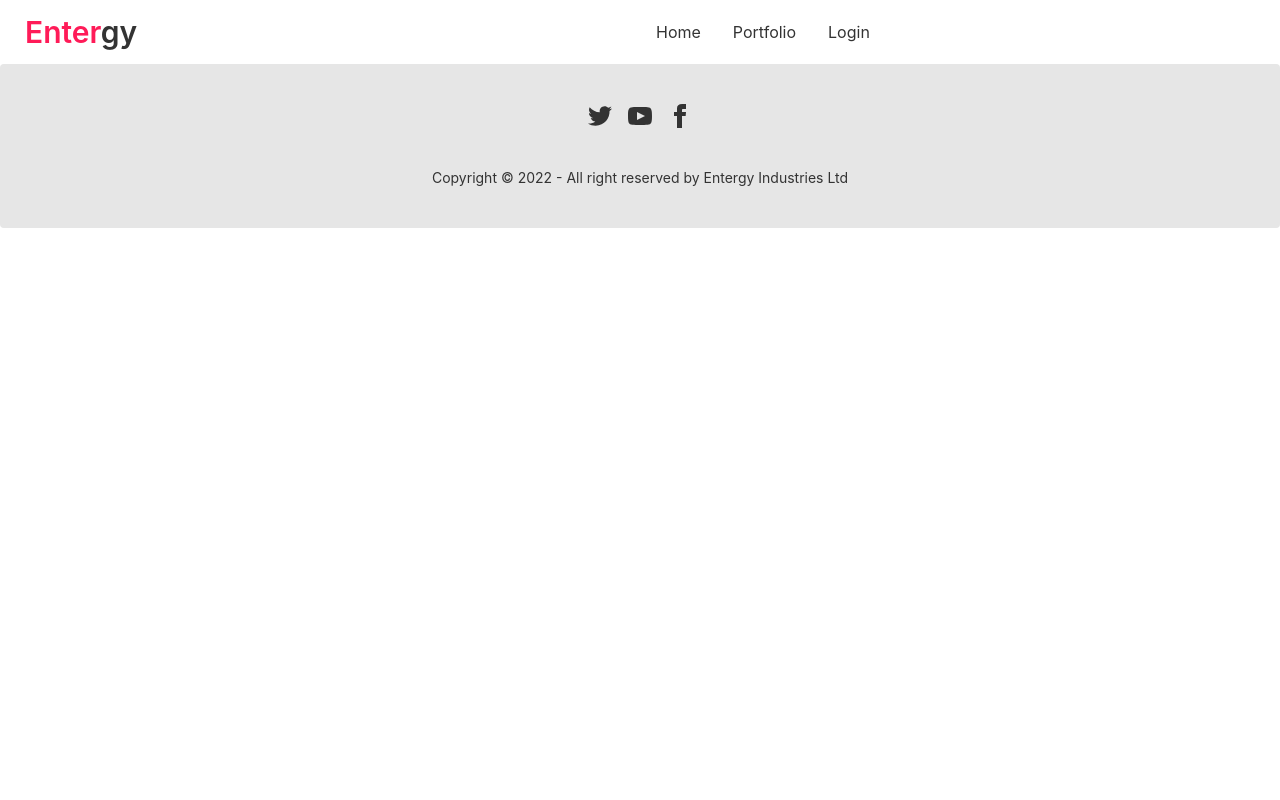
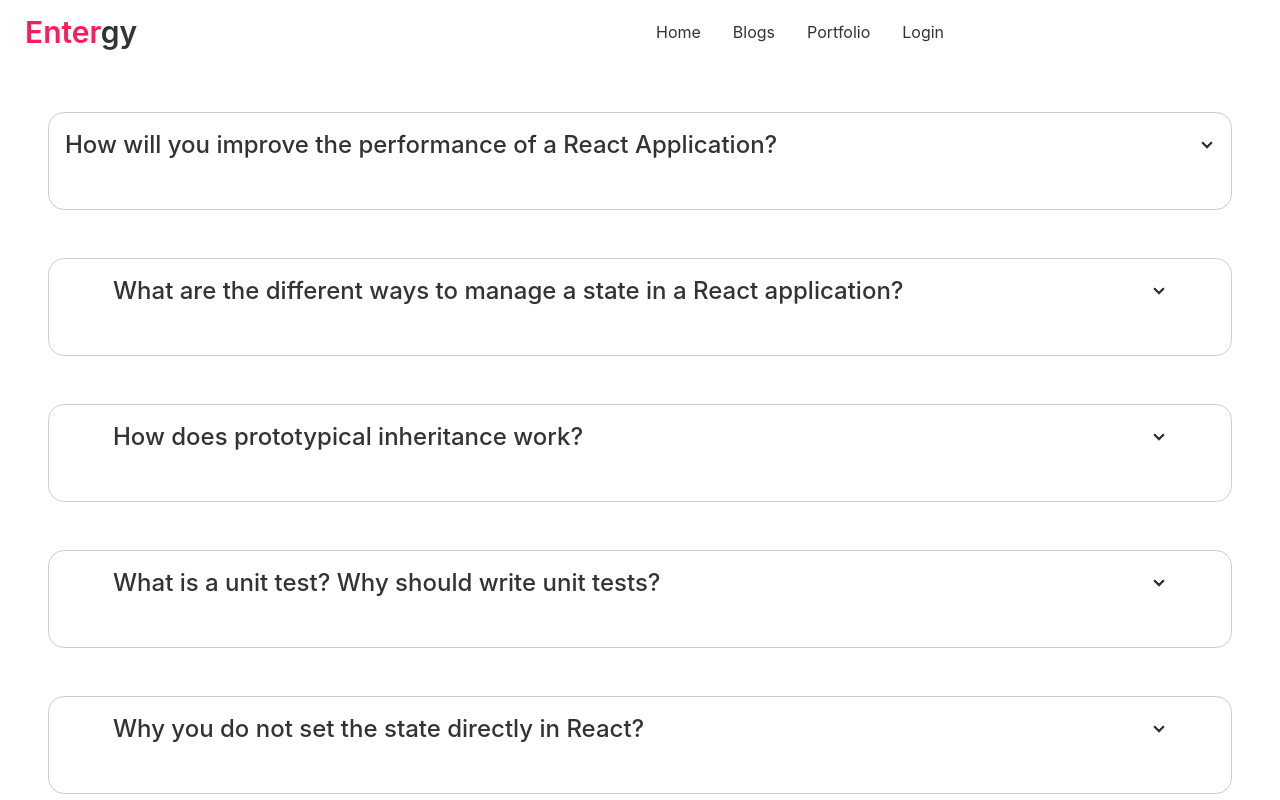
Before and after one commit to kmyeasin29/manufacturer-client, a React (Create React App) app: page /blog in a window 1280 px wide. Shown: the top 800 px of the page. Built offline with nearby package versions, Linux system fonts and the light colour scheme; no server answers.

Commit message:
blog page added

```diff
--- a/src/App.js
+++ b/src/App.js
@@ -7,6 +7,8 @@ import Portfolio from './pages/Portfolio/Portfolio';
 import Login from './pages/Auth/Login';
 import Registration from './pages/Auth/Registration';
 import RequireAuth from './pages/Auth/RequireAuth';
+import Blogs from './pages/Blogs/Blogs';
+import NotFound from './pages/NotFound';
 
 
 function App() {
@@ -15,16 +17,17 @@ function App() {
       <Navbar></Navbar>
       <Routes>
         <Route path='/' element={<Home></Home>}></Route>
+        <Route path='/blog' element={<Blogs></Blogs>}></Route>
         <Route path='/' element={<Portfolio></Portfolio>
         }></Route>
-        {/* <Route path='/portfolio' element={
+        <Route path='/portfolio' element={
           <RequireAuth>
-            <Portfolio></Portfolio>
+            {/* <Portfolio></Portfolio> */}
           </RequireAuth>
-        }></Route> */}
+        }></Route>
         <Route path='/login' element={<Login></Login>}></Route>
         <Route path='/Registration' element={<Registration></Registration>}></Route>
-
+        <Route path='*' element={<NotFound></NotFound>}></Route>
       </Routes>
       <Footer></Footer>
     </div>
--- a/src/pages/Auth/RequireAuth.js
+++ b/src/pages/Auth/RequireAuth.js
@@ -1,19 +1,19 @@
-// import React from 'react';
-// import { useAuthState } from 'react-firebase-hooks/auth';
-// import { Navigate, useLocation } from 'react-router-dom';
-// import auth from '../../../firebase.init';
+import React from 'react';
+import { useAuthState } from 'react-firebase-hooks/auth';
+import { Navigate, useLocation } from 'react-router-dom';
+import auth from '../../firbase.init';
 
-// const RequireAuth = ({children}) => {
-//     const [user, loading] = useAuthState(auth);
-//     const location=useLocation();
-//     if(loading){
-//         return;
-//     }
-//     if(!user){
-//         return <Navigate to='/login' state={{from:location}} replace></Navigate>
-//     }
+const RequireAuth = ({children}) => {
+    const [user, loading] = useAuthState(auth);
+    const location=useLocation();
+    if(loading){
+        return;
+    }
+    if(!user){
+        return <Navigate to='/login' state={{from:location}} replace></Navigate>
+    }
 
-//     return children;
-// };
+    return children;
+};
 
-// export default RequireAuth;
+export default RequireAuth;
--- /dev/null
+++ b/src/pages/Blogs/Blogs.js
@@ -0,0 +1,70 @@
+import React from 'react';
+
+const Blogs = () => {
+    return (
+        <div className='px-12 mb-8'>
+            <div tabindex="0" className="mt-12 collapse collapse-arrow border border-base-300 bg-base-100 rounded-box">
+                <div class="collapse-title text-2xl font-medium">
+                    How will you improve the performance of a React Application?
+                </div>
+                <div className="collapse-content mt-8">
+                    <h2 className='text-xl font-bold'>Process of Optimizing performance in a React application:</h2>
+                    <p className='mt-5 text-xl'>
+                        <li>Keep the necessary components state local where needed.</li>
+                        <li>Remembering React components to prevent unnecessary re-renders.</li>
+                        <li>Code-splitting in React using dynamic import.</li>
+                        <li>Keep list virtualization in React.</li>
+                        <li>Active lazy loading for images</li>
+                    </p>
+                </div>
+            </div>
+            <div tabindex="0" className="mt-12 px-12 collapse collapse-arrow border border-base-300 bg-base-100 rounded-box">
+                <div class="collapse-title text-2xl font-medium">
+                    What are the different ways to manage a state in a React application?
+                </div>
+                <div className="collapse-content mt-8">
+                    <h2 className='text-xl font-bold'>There are four different ways to manage a state in React application:</h2>
+                    <p className='mt-5 text-xl'>
+                        <li>Use state</li>
+                        <li>Global state</li>
+                        <li>URL state.</li>
+                        <li>Server state</li>
+                    </p>
+                </div>
+            </div>
+            <div tabindex="0" className="mt-12 px-12 collapse collapse-arrow border border-base-300 bg-base-100 rounded-box">
+                <div class="collapse-title text-2xl font-medium">
+                    How does prototypical inheritance work?
+                </div>
+                <div className="collapse-content mt-8">
+                    <p className='mt-5 text-xl'>
+                        The Prototypal Inheritance is a feature in javascript used to add methods and properties to objects. It is a process by which an object can inherit the properties and methods of another object. Traditionally, in order to get and set the Prototype of an object, we use Object. getPrototypeOf and Object.
+                    </p>
+                </div>
+            </div>
+            <div tabindex="0" className="mt-12 px-12 collapse collapse-arrow border border-base-300 bg-base-100 rounded-box">
+                <div class="collapse-title text-2xl font-medium">
+                    What is a unit test? Why should write unit tests?
+                </div>
+                <div className="collapse-content mt-8">
+                    <p className='mt-5 text-xl'>
+                        A unit test is the smallest testable part of an application like functions, classes, procedures, interfaces. Unit testing is a method by which individual units of source code are tested to determine if they are fit for use.
+                        Unit tests form the solid base of the testing pyramid. They are the cheapest kinds of tests to run, and can be run frequently throughout the deployment pipeline. Unit tests allow us to find errors the soonest, and to fix them before they bubble up in other, more expensive kinds of testing like functional or UI tests, which take much longer to complete and run than unit tests.
+                    </p>
+                </div>
+            </div>
+            <div tabindex="0" className="mt-12 px-12 collapse collapse-arrow border border-base-300 bg-base-100 rounded-box">
+                <div class="collapse-title text-2xl font-medium">
+                    Why you do not set the state directly in React?
+                </div>
+                <div className="collapse-content mt-8">
+                    <p className='mt-5 text-xl'>
+                        One should never update the state directly because of the following reasons: If you update it directly, calling the setState afterward may just replace the update you made. When you directly update the state, it does not change this.
+                    </p>
+                </div>
+            </div>
+        </div>
+    );
+};
+
+export default Blogs;
--- a/src/pages/Home/BSummary.js
+++ b/src/pages/Home/BSummary.js
@@ -6,8 +6,29 @@ import React from 'react';
 
 const BSummary = () => {
     return (
-        <div>
-            <BeakerIcon className="h-5 w-5 text-blue-500" />
+        <div className='mt-8'>
+            <h2 className='text-center my-4 text-primary text-4xl font-bold uppercase underline'>Business Summery</h2>
+            <div class="stats shadow  flex justify-center">
+                <div class="stat place-items-center">
+                    <div class="stat-title">We Served</div>
+                    <div class="stat-value">31K</div>
+                </div>
+
+                <div class="stat place-items-center">
+                    <div class="stat-title">Customer</div>
+                    <div class="stat-value text-secondary">444,200</div>
+                </div>
+
+                <div class="stat place-items-center">
+                    <div class="stat-title">Annual Reveneu</div>
+                    <div class="stat-value">33k+</div>
+                </div>
+                <div class="stat place-items-center">
+                    <div class="stat-title">Reviews</div>
+                    <div class="stat-value">500+ Tools</div>
+                </div>
+
+            </div>
         </div>
     );
 };
--- a/src/pages/Home/Home.js
+++ b/src/pages/Home/Home.js
@@ -6,11 +6,11 @@ import Extra from './Extra';
 
 const Home = () => {
     return (
-        <div>
+        <div className='mb-8'>
             <Banner></Banner>
             <Extra></Extra>
-            {/* <BSummary></BSummary> */}
             <Tools></Tools>
+            <BSummary></BSummary>
         </div>
     );
 };
--- /dev/null
+++ b/src/pages/NotFound.js
@@ -0,0 +1,11 @@
+import React from 'react';
+
+const NotFound = () => {
+    return (
+        <div>
+            <h2 className='text-3xl text-center m-20'>404 NOT FOUND</h2>
+        </div>
+    );
+};
+
+export default NotFound;
--- a/src/pages/shared/Navbar/Navbar.js
+++ b/src/pages/shared/Navbar/Navbar.js
@@ -18,6 +18,7 @@ const Navbar = () => {
                     </label>
                     <ul tabIndex="0" className="menu menu-compact dropdown-content mt-3 p-2 shadow bg-base-100 rounded-box w-52">
                         <li><Link to='/'>Home</Link></li>
+                        <li><Link to='/blog'>Blogs</Link></li>
                         <li><Link to='/portfolio'>Portfolio</Link></li>
                         <li>{user? <button class="btn btn-ghost">Logout</button>:<Link to='/login'>Login</Link>}</li>
                     </ul>
@@ -29,6 +30,7 @@ const Navbar = () => {
             <div className="navbar-center hidden lg:flex">
                 <ul className="menu menu-horizontal p-0">
                     <li><Link to='/'>Home</Link></li>
+                    <li><Link to='/blog'>Blogs</Link></li>
                     <li><Link to='/portfolio'>Portfolio</Link></li>
                     <li>{user? <button class="btn btn-ghost" onClick={handleSignOut}>Logout</button>:<Link to='/login'>Login</Link>}</li>
                 </ul>
```
